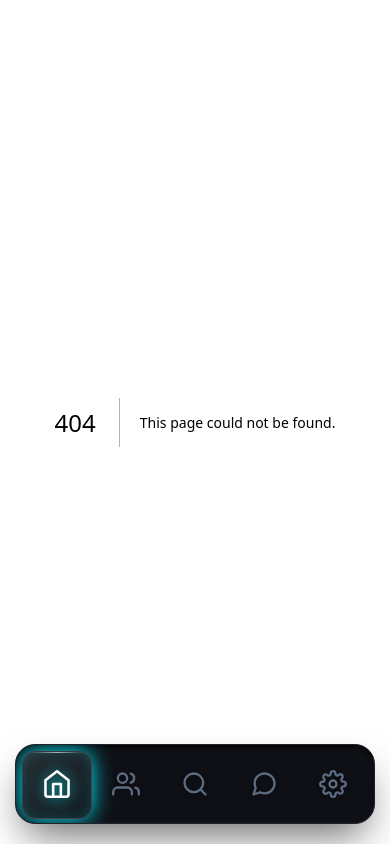
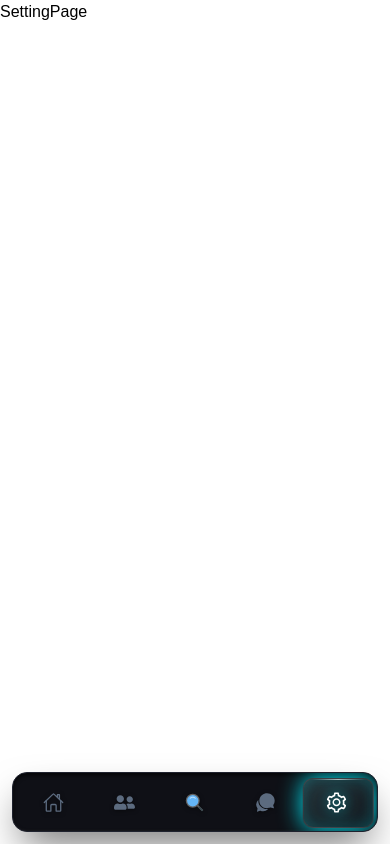
Before and after one commit to ManhDevFull/fe_wechat, a Next.js app: page /settings in a window 390 px wide. Before the commit this address had no page. Built offline with nearby package versions, Linux system fonts and the light colour scheme.

Commit message:
nav mobile succes

```diff
--- a/src/app/chat/page.tsx
+++ b/src/app/chat/page.tsx
@@ -2,6 +2,6 @@ import React from 'react'
 
 export default function ChatPage() {
   return (
-    <div className='bg-white min-h-screen'>ChatPage</div>
+    <div className='bg-white min-h-screen text-black'>ChatPage</div>
   )
 }
--- a/src/app/friends/page.tsx
+++ b/src/app/friends/page.tsx
@@ -2,6 +2,6 @@ import React from 'react'
 
 export default function FriendsPage() {
   return (
-    <div className='bg-white min-h-screen'>FriendsPage</div>
+    <div className='bg-white min-h-screen text-black'>FriendsPage</div>
   )
 }
--- /dev/null
+++ b/src/app/settings/page.tsx
@@ -0,0 +1,7 @@
+import React from 'react'
+
+export default function SettingPage() {
+  return (
+    <div className='bg-white min-h-screen text-black'>SettingPage</div>
+  )
+}
--- a/src/components/searchInput.tsx
+++ b/src/components/searchInput.tsx
@@ -2,16 +2,32 @@
 import React from 'react';
 import styled from 'styled-components';
 
-const SearchInput = () => {
+type SearchInputProps = {
+  inputRef?: React.Ref<HTMLInputElement>;
+  open?: boolean;
+  autoFocus?: boolean;
+  onBlur?: React.FocusEventHandler<HTMLInputElement>;
+};
+
+const SearchInput = ({ inputRef, open, autoFocus, onBlur }: SearchInputProps) => {
   return (
     <StyledWrapper>
-      <div className="group">
+      <div className="group" data-open={open ? 'true' : undefined}>
         <svg viewBox="0 0 24 24" aria-hidden="true" className="search-icon">
           <g>
             <path d="M21.53 20.47l-3.66-3.66C19.195 15.24 20 13.214 20 11c0-4.97-4.03-9-9-9s-9 4.03-9 9 4.03 9 9 9c2.215 0 4.24-.804 5.808-2.13l3.66 3.66c.147.146.34.22.53.22s.385-.073.53-.22c.295-.293.295-.767.002-1.06zM3.5 11c0-4.135 3.365-7.5 7.5-7.5s7.5 3.365 7.5 7.5-3.365 7.5-7.5 7.5-7.5-3.365-7.5-7.5z" />
           </g>
         </svg>
-        <input id="query" className="input" type="search" placeholder="Search..." name="searchbar" />
+        <input
+          id="query"
+          className="input"
+          type="search"
+          placeholder="Search..."
+          name="searchbar"
+          ref={inputRef}
+          autoFocus={autoFocus}
+          onBlur={onBlur}
+        />
       </div>
     </StyledWrapper>
   );
@@ -99,7 +115,8 @@ const StyledWrapper = styled.div`
       transform: translateX(-50%);
     }
 
-    .group:focus-within {
+    .group:focus-within,
+    .group[data-open="true"] {
       position: fixed;
       left: 12px;
       right: 12px;
@@ -108,7 +125,8 @@ const StyledWrapper = styled.div`
       z-index: 60;
     }
 
-    .group:focus-within .input {
+    .group:focus-within .input,
+    .group[data-open="true"] .input {
       width: 100%;
       padding-left: 2.5rem;
       background-color: #16171d;
@@ -116,11 +134,13 @@ const StyledWrapper = styled.div`
       color: #bdbecb;
     }
 
-    .group:focus-within .input::placeholder {
+    .group:focus-within .input::placeholder,
+    .group[data-open="true"] .input::placeholder {
       color: #bdbecb;
     }
 
-    .group:focus-within .search-icon {
+    .group:focus-within .search-icon,
+    .group[data-open="true"] .search-icon {
       left: 1rem;
       transform: none;
     }
--- a/src/ui/navMobile1.tsx
+++ b/src/ui/navMobile1.tsx
@@ -1,77 +1,180 @@
 "use client";
 
-import React from "react";
+import Link from "next/link";
+import { usePathname } from "next/navigation";
+import React, { useEffect, useMemo, useRef, useState } from "react";
 import styled from "styled-components";
-import { FiHome, FiUsers, FiSearch, FiMessageCircle, FiSettings } from "react-icons/fi";
+import { IoChatbubblesSharp, IoHomeOutline } from "react-icons/io5";
+import { FaUserFriends } from "react-icons/fa";
+import { AiOutlineSetting } from "react-icons/ai";
+import { FcSearch } from "react-icons/fc";
 
-const NavMenu = () => {
+import SearchInput from "@/src/components/searchInput";
+
+type NavItem = {
+  key: string;
+  label: string;
+  type: "link" | "search";
+  href?: string;
+  icon: React.ReactNode;
+};
+
+const ITEMS: NavItem[] = [
+  { key: "home", label: "Trang chu", type: "link", href: "/", icon: <IoHomeOutline className="icon" /> },
+  {
+    key: "friends",
+    label: "Ban be",
+    type: "link",
+    href: "/friends",
+    icon: <FaUserFriends className="icon" />,
+  },
+  { key: "search", label: "Tim kiem", type: "search", icon: <FcSearch className="icon" /> },
+  {
+    key: "chat",
+    label: "Nhan tin",
+    type: "link",
+    href: "/chat",
+    icon: <IoChatbubblesSharp className="icon" />,
+  },
+  {
+    key: "settings",
+    label: "Cai dat",
+    type: "link",
+    href: "/settings",
+    icon: <AiOutlineSetting className="icon" />,
+  },
+];
+
+const SEARCH_INDEX = ITEMS.findIndex((item) => item.type === "search");
+
+const Switch = () => {
+  const pathname = usePathname();
+  const [isSearchOpen, setSearchOpen] = useState(false);
+  const searchInputRef = useRef<HTMLInputElement>(null);
+
+  useEffect(() => {
+    if (!isSearchOpen) {
+      return undefined;
+    }
+    const timeoutId = window.setTimeout(() => {
+      searchInputRef.current?.focus();
+    }, 0);
+    return () => window.clearTimeout(timeoutId);
+  }, [isSearchOpen]);
+
+  useEffect(() => {
+    setSearchOpen(false);
+  }, [pathname]);
+
+  const activeIndex = useMemo(() => {
+    if (isSearchOpen && SEARCH_INDEX >= 0) {
+      return SEARCH_INDEX;
+    }
+    const index = ITEMS.findIndex((item) => {
+      if (item.type !== "link" || !item.href) {
+        return false;
+      }
+      return item.href === "/" ? pathname === "/" : pathname?.startsWith(item.href);
+    });
+    return index >= 0 ? index : 0;
+  }, [pathname, isSearchOpen]);
+
+  const handleSearchToggle = () => {
+    setSearchOpen((prev) => !prev);
+  };
+
+  const handleSearchBlur = () => {
+    setSearchOpen(false);
+  };
+
   return (
-    <StyledWrapper>
+    <StyledWrapper $count={ITEMS.length}>
       <div className="cyber-signboard">
         <div className="cyber-switch">
-          <input
-            type="radio"
-            id="cyber-opt-1"
-            name="cyber-mode"
-            defaultChecked
-          />
-          <label htmlFor="cyber-opt-1" className="cyber-label" aria-label="Home">
-            <FiHome className="icon" />
-            <span className="glare" />
-          </label>
+          {ITEMS.map((item, index) => {
+            const inputId = `cyber-opt-${index + 1}`;
+            const isActive = activeIndex === index;
 
-          <input type="radio" id="cyber-opt-2" name="cyber-mode" />
-          <label htmlFor="cyber-opt-2" className="cyber-label" aria-label="Friends">
-            <FiUsers className="icon" />
-            <span className="glare" />
-          </label>
+            if (item.type === "search") {
+              return (
+                <React.Fragment key={item.key}>
+                  <input type="radio" id={inputId} name="cyber-mode" checked={isActive} readOnly />
+                  <label htmlFor={inputId} className="cyber-label">
+                    <button
+                      type="button"
+                      className="cyber-button"
+                      aria-label={item.label}
+                      aria-expanded={isSearchOpen}
+                      onClick={handleSearchToggle}
+                    >
+                      {item.icon}
+                      <span className="glare" />
+                    </button>
+                  </label>
+                </React.Fragment>
+              );
+            }
 
-          <input type="radio" id="cyber-opt-3" name="cyber-mode" />
-          <label htmlFor="cyber-opt-3" className="cyber-label" aria-label="Search">
-            <FiSearch className="icon" />
-            <span className="glare" />
-          </label>
-
-          <input type="radio" id="cyber-opt-4" name="cyber-mode" />
-          <label htmlFor="cyber-opt-4" className="cyber-label" aria-label="Chat">
-            <FiMessageCircle className="icon" />
-            <span className="glare" />
-          </label>
-
-          <input type="radio" id="cyber-opt-5" name="cyber-mode" />
-          <label htmlFor="cyber-opt-5" className="cyber-label" aria-label="Setting">
-            <FiSettings className="icon" />
-            <span className="glare" />
-          </label>
-
+            return (
+              <React.Fragment key={item.key}>
+                <input type="radio" id={inputId} name="cyber-mode" checked={isActive} readOnly />
+                <label htmlFor={inputId} className="cyber-label">
+                  <Link
+                    href={item.href ?? "/"}
+                    className="cyber-link"
+                    aria-label={item.label}
+                    aria-current={isActive ? "page" : undefined}
+                    onClick={() => setSearchOpen(false)}
+                  >
+                    {item.icon}
+                    <span className="glare" />
+                  </Link>
+                </label>
+              </React.Fragment>
+            );
+          })}
           <div className="cyber-highlight">
             <div className="highlight-inner" />
           </div>
         </div>
       </div>
+
+      {isSearchOpen ? (
+        <SearchInput
+          inputRef={searchInputRef}
+          open={isSearchOpen}
+          autoFocus
+          onBlur={handleSearchBlur}
+        />
+      ) : null}
     </StyledWrapper>
   );
 };
 
-const StyledWrapper = styled.div`
+const StyledWrapper = styled.div<{ $count: number }>`
+  /* Container Layout */
   .cyber-signboard {
+    /* System Design Variables */
     --primary-glow: #00f0ff;
     --secondary-glow: #7000ff;
     --inactive-color: #5c6b7f;
     --bg-dark: #0f1016;
+    --switch-width: min(520px, calc(100vw - 24px));
+    --switch-height: 60px;
+    --padding: 5px;
+    --count: ${({ $count }) => $count};
+    --radius: calc(var(--switch-height) * 0.25);
+    --inner-radius: calc(var(--switch-height) * 0.175);
+    --icon-size: calc(var(--switch-height) * 0.35);
 
-    --switch-width: 360px;
-    --switch-height: 80px;
-    --padding: 6px;
-
-    /* ✅ 5 items */
-    --count: 5;
     --item-width: calc((var(--switch-width) - (var(--padding) * 2)) / var(--count));
 
     display: flex;
     justify-content: center;
     align-items: center;
-    padding: 20px;
+    width: 100%;
+    padding: 12px;
+    box-sizing: border-box;
     font-family: sans-serif;
   }
 
@@ -80,7 +183,7 @@ const StyledWrapper = styled.div`
     width: var(--switch-width);
     height: var(--switch-height);
     background: var(--bg-dark);
-    border-radius: 20px;
+    border-radius: var(--radius);
     box-shadow:
       inset 0 2px 4px rgba(0, 0, 0, 0.8),
       inset 0 -1px 2px rgba(255, 255, 255, 0.05),
@@ -88,6 +191,7 @@ const StyledWrapper = styled.div`
     display: flex;
     align-items: center;
     padding: var(--padding);
+    margin: 0 auto;
     box-sizing: border-box;
     overflow: hidden;
     border: 1px solid #1f222e;
@@ -114,20 +218,36 @@ const StyledWrapper = styled.div`
     cursor: pointer;
     z-index: 2;
     position: relative;
-    border-radius: 14px;
+    border-radius: var(--inner-radius);
     transition: all 0.3s ease;
     -webkit-tap-highlight-color: transparent;
   }
 
-  /* ✅ react-icons */
+  .cyber-link,
+  .cyber-button {
+    width: 100%;
+    height: 100%;
+    display: flex;
+    justify-content: center;
+    align-items: center;
+    background: transparent;
+    border: 0;
+    padding: 0;
+    color: inherit;
+    text-decoration: none;
+    cursor: pointer;
+  }
+
+  /* Icons Style */
   .cyber-label .icon {
-    width: 28px;
-    height: 28px;
+    width: var(--icon-size);
+    height: var(--icon-size);
     color: var(--inactive-color);
     transition: all 0.4s cubic-bezier(0.4, 0, 0.2, 1);
     filter: drop-shadow(0 1px 2px rgba(0, 0, 0, 0.5));
   }
 
+  /* The Sliding Highlight */
   .cyber-highlight {
     position: absolute;
     top: var(--padding);
@@ -143,7 +263,7 @@ const StyledWrapper = styled.div`
   .highlight-inner {
     width: 100%;
     height: 100%;
-    border-radius: 14px;
+    border-radius: var(--inner-radius);
     background: linear-gradient(
       145deg,
       rgba(255, 255, 255, 0.1) 0%,
@@ -155,7 +275,6 @@ const StyledWrapper = styled.div`
       inset 0 0 15px rgba(0, 240, 255, 0.2);
     backdrop-filter: blur(4px);
     position: relative;
-    animation: neon-pulse 3s infinite ease-in-out;
   }
 
   .highlight-inner::after {
@@ -174,24 +293,58 @@ const StyledWrapper = styled.div`
     opacity: 0.8;
   }
 
-  /* ✅ positions (0..400%) vì 5 item */
-  #cyber-opt-1:checked ~ .cyber-highlight { transform: translateX(0%); }
-  #cyber-opt-2:checked ~ .cyber-highlight { transform: translateX(100%); }
-  #cyber-opt-3:checked ~ .cyber-highlight { transform: translateX(200%); }
-  #cyber-opt-4:checked ~ .cyber-highlight { transform: translateX(300%); }
-  #cyber-opt-5:checked ~ .cyber-highlight { transform: translateX(400%); }
+  /* Interaction Logic */
+  /* State 1 */
+  #cyber-opt-1:checked ~ .cyber-highlight {
+    transform: translateX(0%);
+  }
+  #cyber-opt-1:checked ~ [for="cyber-opt-1"] .icon {
+    color: #fff;
+    filter: drop-shadow(0 0 8px var(--primary-glow));
+    transform: scale(1.1);
+  }
 
-  /* ✅ active icon effects */
-  #cyber-opt-1:checked ~ [for="cyber-opt-1"] .icon,
-  #cyber-opt-2:checked ~ [for="cyber-opt-2"] .icon,
-  #cyber-opt-3:checked ~ [for="cyber-opt-3"] .icon,
-  #cyber-opt-4:checked ~ [for="cyber-opt-4"] .icon,
+  /* State 2 */
+  #cyber-opt-2:checked ~ .cyber-highlight {
+    transform: translateX(100%);
+  }
+  #cyber-opt-2:checked ~ [for="cyber-opt-2"] .icon {
+    color: #fff;
+    filter: drop-shadow(0 0 8px var(--primary-glow));
+    transform: scale(1.1);
+  }
+
+  /* State 3 */
+  #cyber-opt-3:checked ~ .cyber-highlight {
+    transform: translateX(200%);
+  }
+  #cyber-opt-3:checked ~ [for="cyber-opt-3"] .icon {
+    color: #fff;
+    filter: drop-shadow(0 0 8px var(--primary-glow));
+    transform: scale(1.1);
+  }
+
+  /* State 4 */
+  #cyber-opt-4:checked ~ .cyber-highlight {
+    transform: translateX(300%);
+  }
+  #cyber-opt-4:checked ~ [for="cyber-opt-4"] .icon {
+    color: #fff;
+    filter: drop-shadow(0 0 8px var(--primary-glow));
+    transform: scale(1.1);
+  }
+
+  /* State 5 */
+  #cyber-opt-5:checked ~ .cyber-highlight {
+    transform: translateX(400%);
+  }
   #cyber-opt-5:checked ~ [for="cyber-opt-5"] .icon {
     color: #fff;
     filter: drop-shadow(0 0 8px var(--primary-glow));
     transform: scale(1.1);
   }
 
+  /* Focus States for Accessibility */
   .cyber-switch input:focus-visible ~ .cyber-highlight .highlight-inner {
     border: 1px solid #fff;
     box-shadow: 0 0 30px var(--primary-glow);
@@ -200,14 +353,18 @@ const StyledWrapper = styled.div`
   .cyber-label:hover .icon {
     color: #aeb9cc;
   }
+
   .cyber-label:active .icon {
     transform: scale(0.95);
   }
 
   .glare {
     position: absolute;
-    inset: 0;
-    border-radius: 14px;
+    top: 0;
+    left: 0;
+    width: 100%;
+    height: 100%;
+    border-radius: var(--inner-radius);
     background: radial-gradient(
       circle at 50% -20%,
       rgba(255, 255, 255, 0.1),
@@ -233,6 +390,10 @@ const StyledWrapper = styled.div`
         inset 0 0 20px rgba(0, 240, 255, 0.3);
     }
   }
+
+  .highlight-inner {
+    animation: neon-pulse 3s infinite ease-in-out;
+  }
 `;
 
-export default NavMenu;
+export default Switch;
```
